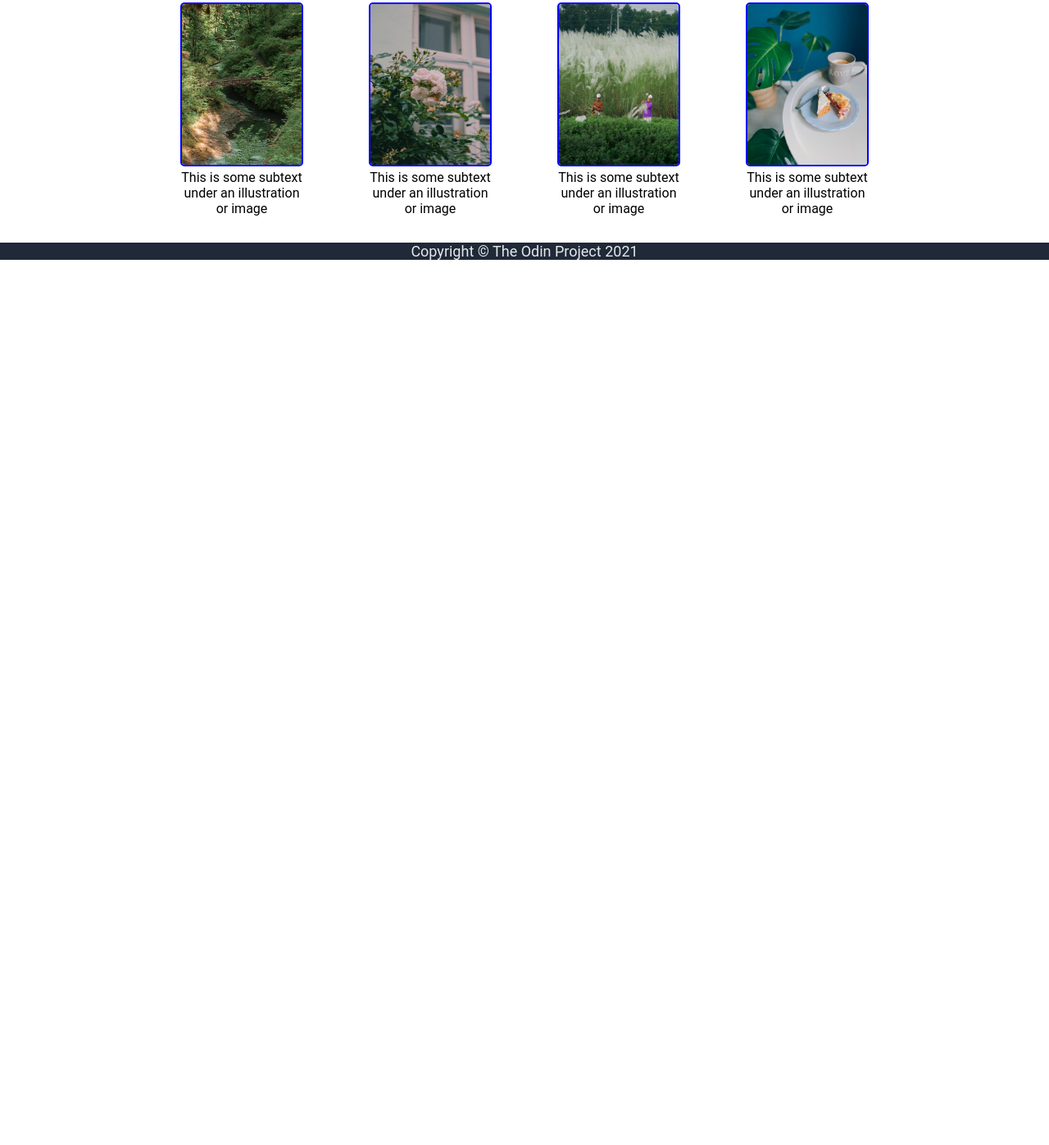
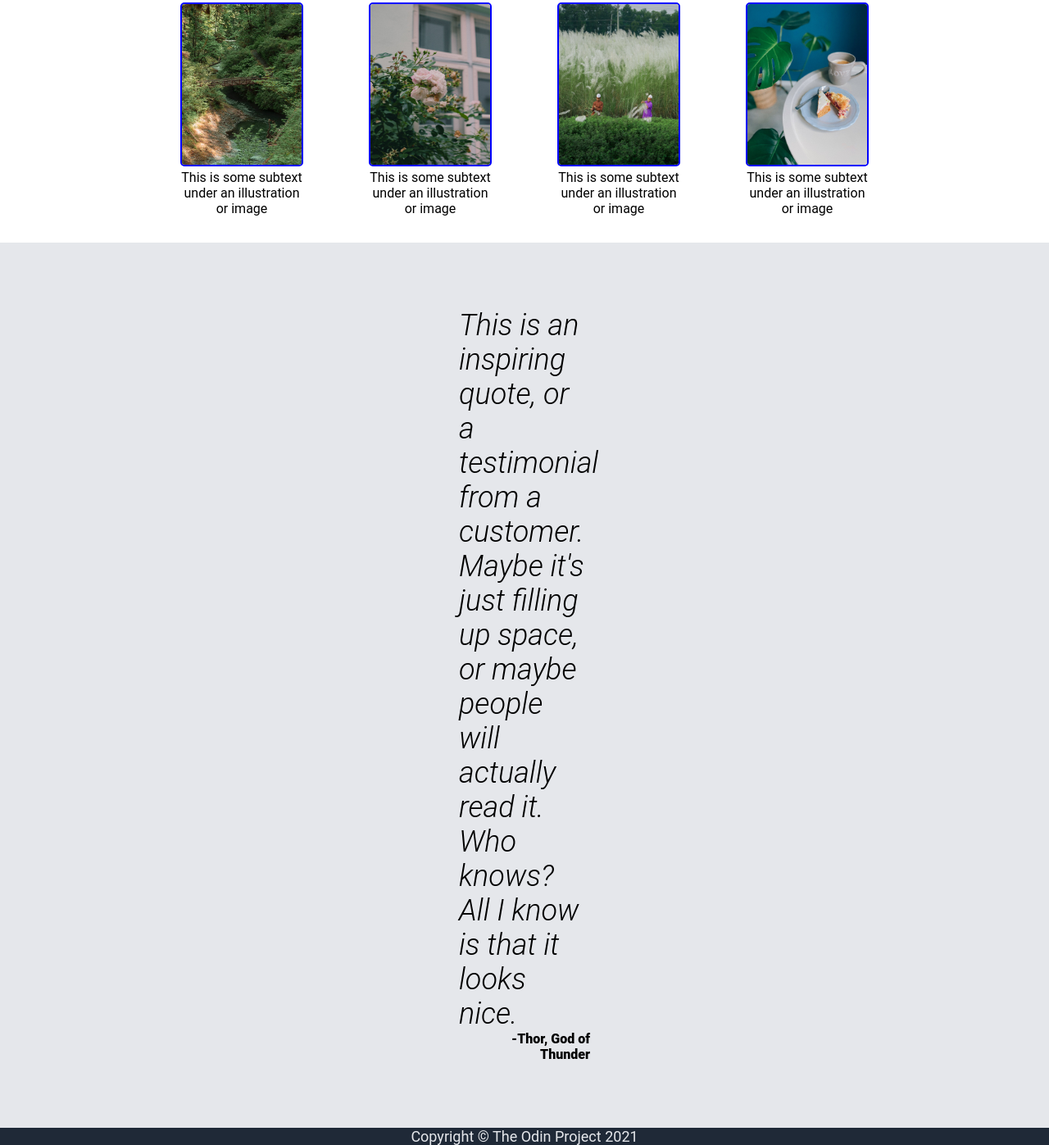
Before and after one commit to GPMS/odin-landing_page, a plain HTML site: page index.html in a window 1280 px wide. Shown: the part 771-2168 px from the top of the page at 82% size. Before the commit the page ends 1088 px from the top, so only its background shows below. Drawn offline with Linux system fonts and the light colour scheme.

Commit message:
Add quote part

```diff
--- a/index.html
+++ b/index.html
@@ -48,6 +48,12 @@
         </div>
       </div>
     </div>
+    <div class="quote">
+      <p>This is an inspiring quote, or a testimonial from a customer. Maybe
+      it's just filling up space, or maybe people will actually read
+      it. Who knows? All I know is that it looks nice.</p>
+      <strong>-Thor, God of Thunder</strong>
+    </div>
   </main>
   <footer class="dark-background">
     <p>Copyright &#169; The Odin Project 2021</p>
--- a/styles.css
+++ b/styles.css
@@ -112,6 +112,27 @@ main {
 .container .item {
   width: 150px;
 }
+
+/* Quote */
+
+.quote {
+  display: flex;
+  padding: 5rem 35rem;
+  flex-direction: column;
+
+  background-color: #e5e7eb;
+}
+
+.quote p {
+  font-size: 36px;
+  font-weight: 300;
+  font-style: italic;
+}
+
+.quote strong {
+  text-align: right;
+  font-weight: 800;
+}
 /* Footer */
 
 footer {
```
